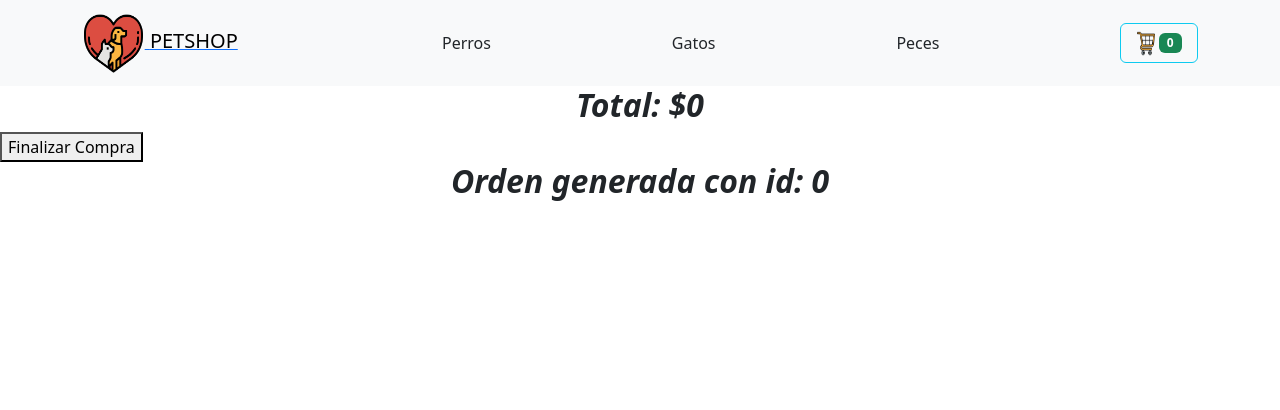
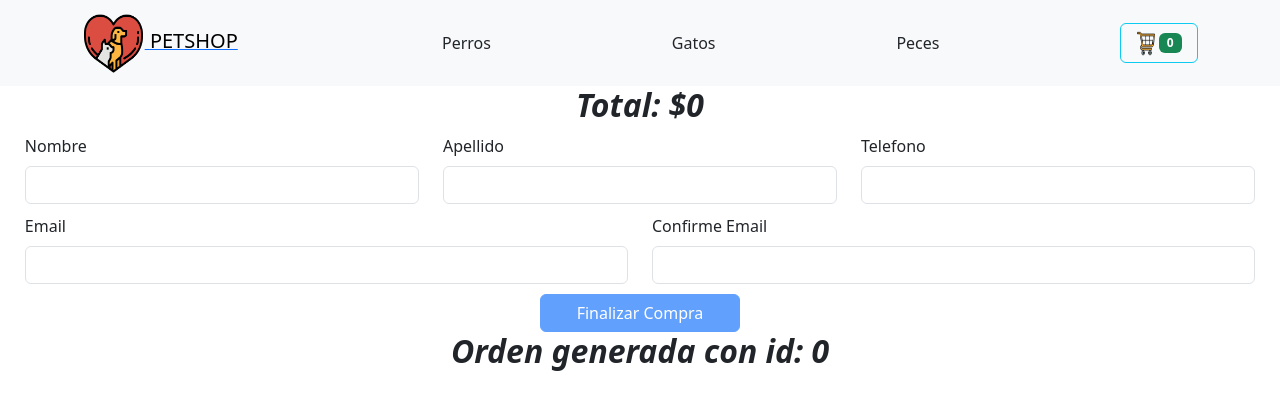
Before and after one commit to MargaritaCadena/React-47245, a React (Vite) app: page /cart in a window 1280 px wide. Shown: the top 410 px of the page. Built offline with nearby package versions, Linux system fonts and the light colour scheme.

Commit message:
Se agrega formulario a checkout

```diff
--- a/package.json
+++ b/package.json
@@ -13,7 +13,8 @@
     "bootstrap": "^5.3.2",
     "react": "^18.2.0",
     "react-bootstrap": "^2.9.0",
-    "react-dom": "^18.2.0"
+    "react-dom": "^18.2.0",
+    "react-router-dom": "^6.17.0"
   },
   "devDependencies": {
     "@types/react": "^18.2.15",
--- a/src/App.jsx
+++ b/src/App.jsx
@@ -7,7 +7,7 @@ import { Routes, Route, BrowserRouter } from 'react-router-dom'
 import { useEffect, useState } from 'react'
 import CategoryFilter from './components/CategoryFilter'
 import CartContextComponent from './context/CartContextComponent'
-import Checkout from './components/Checkout'
+import Checkout from './components/Checkout/Checkout'
 
 
 function App() {
--- a/src/components/Checkout.jsx
+++ /dev/null
@@ -1,45 +0,0 @@
-import { useContext, useEffect, useState } from "react"
-import { CartContext } from "../context/CartContextComponent"
-
-function Checkout() {
-  const { cart, setCart } = useContext(CartContext)
-  const [ total, setTotal] = useState(0)
-  const [ idOrden, setIdOrden] = useState(0)
-
-  useEffect(() => {
-    const total = cart.reduce((acc, item) => {
-      return acc + item.producto.precio * item.total
-    }, 0)
-
-    setTotal(total)
-  }, [cart])
-
-  const crearOrden = () => {
-    const orden = {
-      prductos: cart
-    }
-
-    console.log(orden)
-    setCart([])
-    setIdOrden(1234567890)
-  }
-
-  return (
-    <>
-      {cart.map((item) => {
-        return (
-          <div key={item.producto.id}>
-            <img src={item.producto.imagen} />
-            <h2>{item.producto.nombre}</h2>
-            <p>${item.producto.precio}x{item.total} = ${item.producto.precio*item.total}</p>
-          </div>
-        )
-      })}
-      <h2>Total: ${total}</h2>
-      <button onClick={crearOrden}>Finalizar Compra</button>
-      <h2>Orden generada con id: {idOrden}</h2>
-    </>
-  )
-}
-
-export default Checkout
--- /dev/null
+++ b/src/components/Checkout/Checkout.css
@@ -0,0 +1,10 @@
+.row {
+  width: 98%;
+  margin: auto;
+  margin-top: 10px;
+}
+
+.row button {
+  margin: auto;
+  max-width: 200px;
+}
--- /dev/null
+++ b/src/components/Checkout/Checkout.jsx
@@ -0,0 +1,100 @@
+import { useContext, useEffect, useRef, useState } from "react"
+import { CartContext } from "../../context/CartContextComponent"
+import { Button, Col, Form, Row } from "react-bootstrap";
+import "./Checkout.css"
+
+function Checkout() {
+  const { cart, setCart } = useContext(CartContext)
+  const [total, setTotal] = useState(0)
+  const [idOrden, setIdOrden] = useState(0)
+  const [email, setEmail] = useState('')
+  const [confirmEmail, setConfirmEmail] = useState('')
+  const [buttonDisabled, setButtonDisabled] = useState(false)
+
+  // Calcula el valor total del carrito
+  useEffect(() => {
+    const total = cart.reduce((acc, item) => {
+      return acc + item.producto.precio * item.total
+    }, 0)
+
+    setTotal(total)
+  }, [cart])
+
+  // Valida si los campos de email estan iguales
+  useEffect(() => {
+    setButtonDisabled(email === '' || email !== confirmEmail)
+  }, [email, confirmEmail])
+
+  const crearOrden = (event) => {
+    event.preventDefault()
+    console.log(event.target)
+    console.log(emailInput.current.value)
+    const orden = {
+      prductos: cart
+    }
+
+    console.log(orden)
+    setCart([])
+    setIdOrden(1234567890)
+  }
+
+  return (
+    <>
+      {cart.map((item) => {
+        return (
+          <div key={item.producto.id}>
+            <img src={item.producto.imagen} />
+            <h2>{item.producto.nombre}</h2>
+            <p>${item.producto.precio}x{item.total} = ${item.producto.precio * item.total}</p>
+          </div>
+        )
+      })}
+      <h2>Total: ${total}</h2>
+      <Form onSubmit={crearOrden}>
+        <Row>
+          <Form.Group as={Col} controlId="name">
+            <Form.Label>Nombre</Form.Label>
+            <Form.Control type="text" />
+          </Form.Group>
+
+          <Form.Group as={Col} controlId="lastname">
+            <Form.Label>Apellido</Form.Label>
+            <Form.Control type="text" />
+          </Form.Group>
+
+          <Form.Group as={Col} controlId="telephone">
+            <Form.Label>Telefono</Form.Label>
+            <Form.Control type="text" />
+          </Form.Group>
+        </Row>
+
+        <Row>
+          <Form.Group as={Col} controlId="email">
+            <Form.Label>Email</Form.Label>
+            <Form.Control
+              type="email"
+              value={email}
+              onChange={(e) => { setEmail(e.target.value) }} />
+          </Form.Group>
+
+          <Form.Group as={Col} controlId="confirmEmail">
+            <Form.Label>Confirme Email</Form.Label>
+            <Form.Control
+              type="email"
+              value={confirmEmail}
+              onChange={(e) => { setConfirmEmail(e.target.value) }} />
+          </Form.Group>
+        </Row>
+
+        <Row>
+          <Button variant="primary" type="submit" disabled={buttonDisabled}>
+            Finalizar Compra
+          </Button>
+        </Row>
+      </Form>
+      <h2>Orden generada con id: {idOrden}</h2>
+    </>
+  )
+}
+
+export default Checkout
--- a/src/components/NavBar.jsx
+++ b/src/components/NavBar.jsx
@@ -1,5 +1,4 @@
 import Container from 'react-bootstrap/Container'
-import Nav from 'react-bootstrap/Nav'
 import Navbar from 'react-bootstrap/Navbar'
 import CartWidget from './CartWidget/CartWidget'
 import { NavLink, Link } from 'react-router-dom'
```
Also changed, not shown: 1 other file (tests, documents, lock files or other folders).
